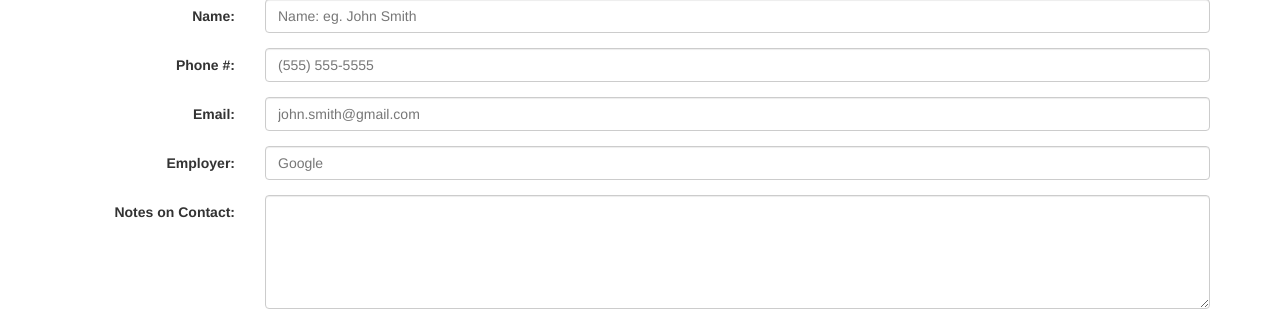
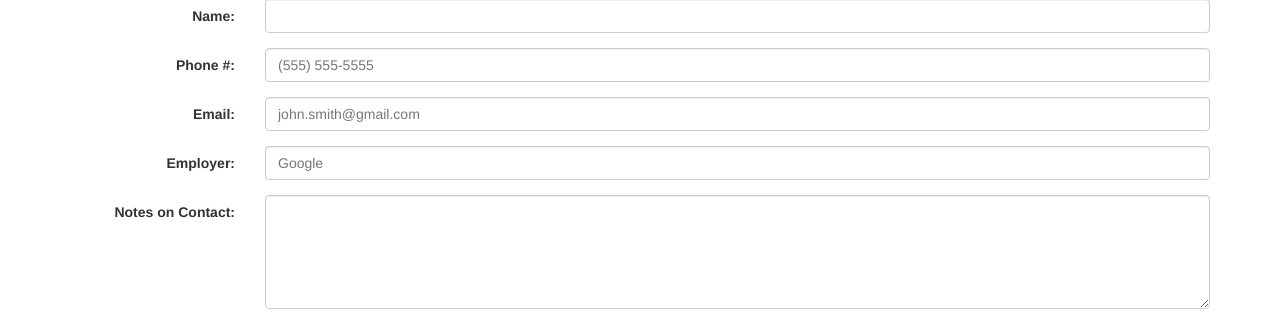
Before and after one commit to syoder15/CS98GroupProject, a Django app: template cs98jam/jam/templates/jam/contacts/contact_page_edit.html in a window 1280 px wide. Shown: the part 71-384 px from the top of the page. Run offline with Django 3.2, Linux system fonts and the light colour scheme; the template is opened without the code that fills it: values that come from a table or form of the project are taken from there, others are empty; parts of the project's set-up code (start-up, migrations or seed data) failed here and were passed over; some libraries are stand-ins or nearby versions.

Commit message:
Companies page

```diff
--- a/cs98jam/jam/templates/jam/companies/company_page.html
+++ b/cs98jam/jam/templates/jam/companies/company_page.html
@@ -9,7 +9,6 @@
 <h3> Contacts </h3>
 	<ul>
 		{% for c in contacts %}
-		<!--../../contacts/{{c}}-->
 		<li><a href="{% url 'contacts_page' c %}">{{ c }}</a></li>
 
 		{% empty %}
--- a/cs98jam/jam/templates/jam/contacts/contact_page_edit.html
+++ b/cs98jam/jam/templates/jam/contacts/contact_page_edit.html
@@ -15,7 +15,7 @@
 		<div class="form-group">
 			<label form="name_input" class="col-sm-2 control-label">Name: </label>
 			<div class="col-sm-10">
-				<input id="name_input" class="form-control" name="name" placeholder="Name: eg. John Smith" onblur = 'validateName(this.id)' required  />
+				<input id="name_input" class="form-control" name="name" onblur = 'validateName(this.id)' required  />
 				<span class="error" name="name_input" style="display:none; background-color: white; color: red"> </span>
 			</div>
 		</div>
```
